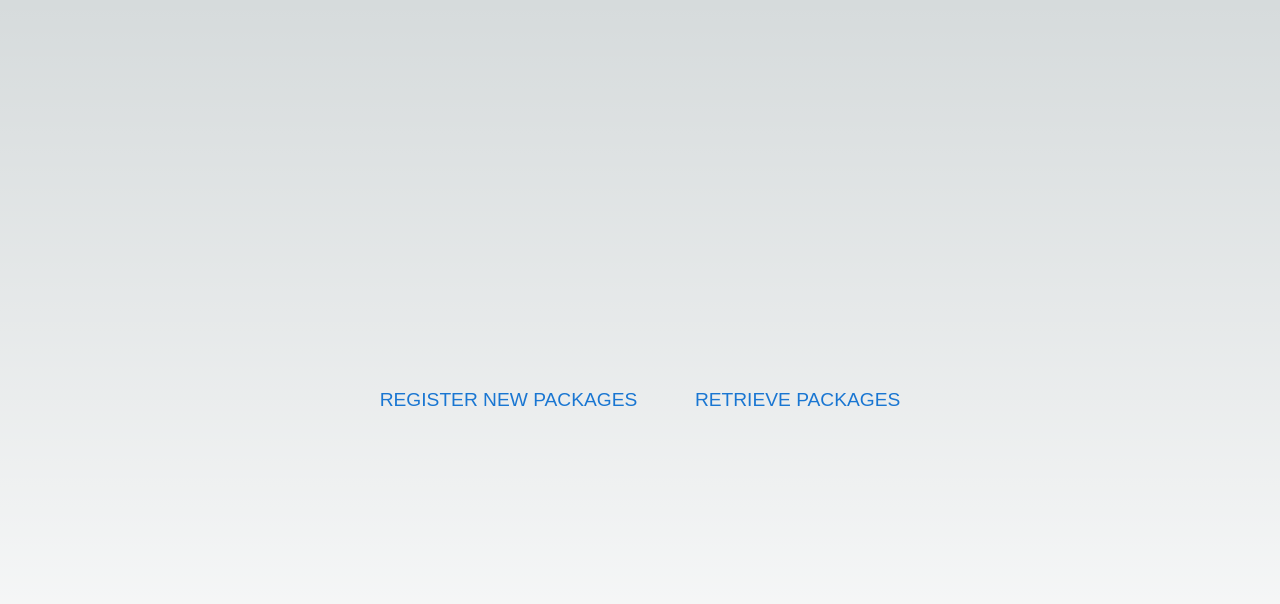
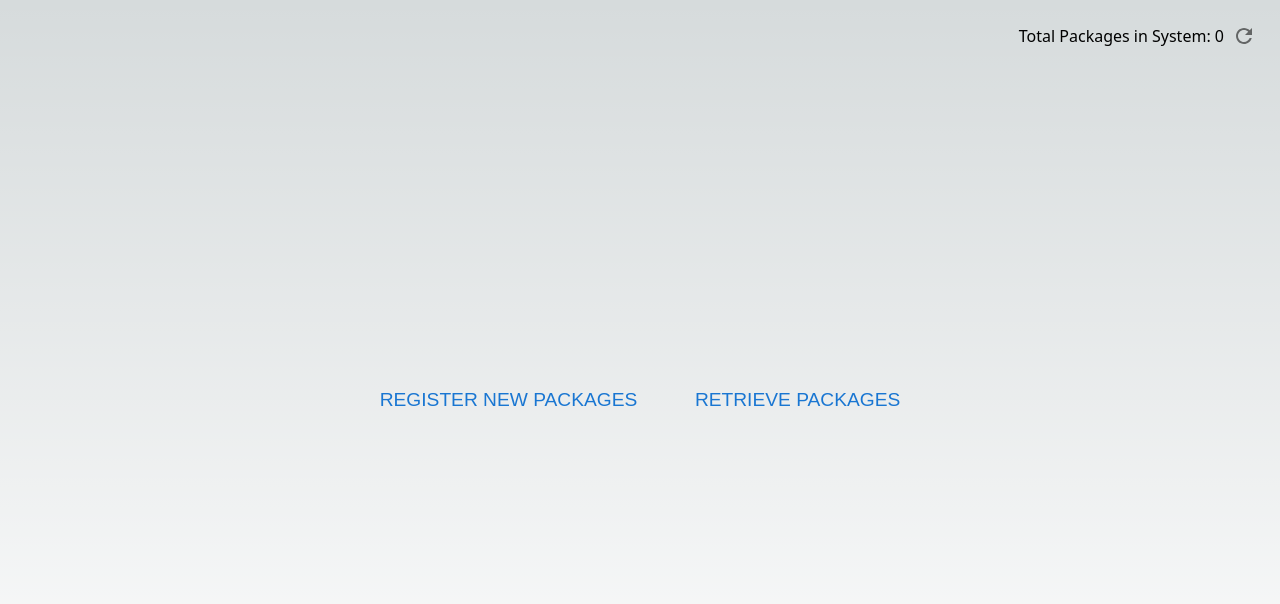
Before and after one commit to wsepesi/cobeen-mailroom, a Next.js app: page / in a window 1280 px wide. Shown: the top 604 px of the page. Built offline with nearby package versions, Linux system fonts and the light colour scheme; no server answers; the database is empty.

Commit message:
number packages added

```diff
--- a/components/PackagesTable.tsx
+++ b/components/PackagesTable.tsx
@@ -69,7 +69,7 @@ const PackagesTable = () => {
                         <td className="p-2">{pkg.packageId}</td>
                     </>
                 }
-                title="Ingested Packages:"
+                title="Ingested Packages"
             />
         </>
     )
--- a/components/TableBase.tsx
+++ b/components/TableBase.tsx
@@ -57,11 +57,12 @@ function BaseTable<T>(props: TableProps<T>) {
         <div className="flex flex-col max-w-fit items-start justify-start text-left mx-2 px-2 transition ease-out duration-500">
             <div className="flex flex-row justify-between min-w-full">
                 <div className="flex flex-row">
-                <Typography variant="subtitle1">{props.title}</Typography>
+                <Typography variant="subtitle1">{props.title}: {!loading && `${data.length} total`}</Typography>
                 <IconButton onClick={fetchData} className="-mt-1">
                     <Refresh />
                 </IconButton>
                 <Button onClick={downloadData}>Download as XLSX</Button>
+                {/* {!loading && <Typography variant="subtitle2"></Typography>} */}
                 </div>
                 <IconButton onClick={() => setExpand(!expand)}>
                     {expand ? <ExpandLess /> : <ExpandMore />}
--- a/pages/api/reminder-cron.ts
+++ b/pages/api/reminder-cron.ts
@@ -28,7 +28,7 @@ const handler = async (req: NextApiRequest, res: NextApiResponse) => {
         // for each one of these packages, launch an email
         for (const pkg of olderThanOneWeek) {
             const { First, Email, date } = pkg
-            const content = `Hi ${First},\n\nWe noticed that you haven't picked up your package delivered on ${date.toLocaleDateString('en-US') }yet. Please come to the mailroom to pick it up. If you think this is an error, please come talk to the desk -- your package may not have been properly marked as retrieved.\n\nThanks,\nCobeen Staff`
+            const content = `Hi ${First},\n\nWe noticed that you haven't picked up your package delivered on ${date.toLocaleDateString('en-US')} yet. Please come to the mailroom to pick it up. If you think this is an error, please come talk to the desk -- your package may not have been properly marked as retrieved.\n\nThanks,\nCobeen Staff`
             const subject = "Reminder: You have a package waiting for you"
 
             await sendEmailWithContent(
--- a/pages/index.tsx
+++ b/pages/index.tsx
@@ -1,11 +1,12 @@
-import { Box, Button } from "@mui/material";
+import { Box, Button, IconButton } from "@mui/material";
+import { useEffect, useState } from "react";
 
 import Add from "@/components/Add";
 import Head from "next/head";
 import Login from "@/components/Login";
 import Popup from "@/components/Popup";
+import { Refresh } from "@mui/icons-material";
 import Retrieve from "@/components/Retrieve";
-import { useState } from "react";
 
 const styles = {
     padding: "0.5em 1em",
@@ -14,10 +15,29 @@ const styles = {
 }
 const KEY = 'cobeen-home'
 
+const getNumPackages = async (): Promise<number> => {
+    const res = await fetch('/api/get-packages')
+    const data = await res.json()
+    return data.records.length
+}
+
 export default function Home() {
+    const [numPackages, setNumPackages] = useState<number>(0)
+    const [loaded, setLoaded] = useState<boolean>(false)
     const [openAdd, setOpenAdd] = useState<boolean>(false)
     const [openRetrieve, setOpenRetrieve] = useState<boolean>(false)
     const [isLoggedIn, setIsLoggedIn] = useState<boolean>(false || process.env.NODE_ENV === 'development')
+
+    const getNum = async () => {
+        const num = await getNumPackages()
+        setNumPackages(num)
+        setLoaded(true)
+    }
+
+    useEffect(() => {
+
+        getNum()
+    }, [])
 
     return(
         <>
@@ -34,6 +54,16 @@ export default function Home() {
                 height: '100vh',
             }}>
                 <div>
+                    <div className="absolute top-0 right-0 m-4">
+                        {loaded &&
+                            <div className="flex flex-row items-center">
+                                <p>Total Packages in System: {numPackages}</p>
+                                <IconButton onClick={getNum}>
+                                    <Refresh />
+                                </IconButton>
+                            </div>
+                        }
+                    </div>
                     <Button
                         sx={styles}
                         onClick={() => setOpenAdd(true)}
```
Also changed, not shown: vercel.json.
